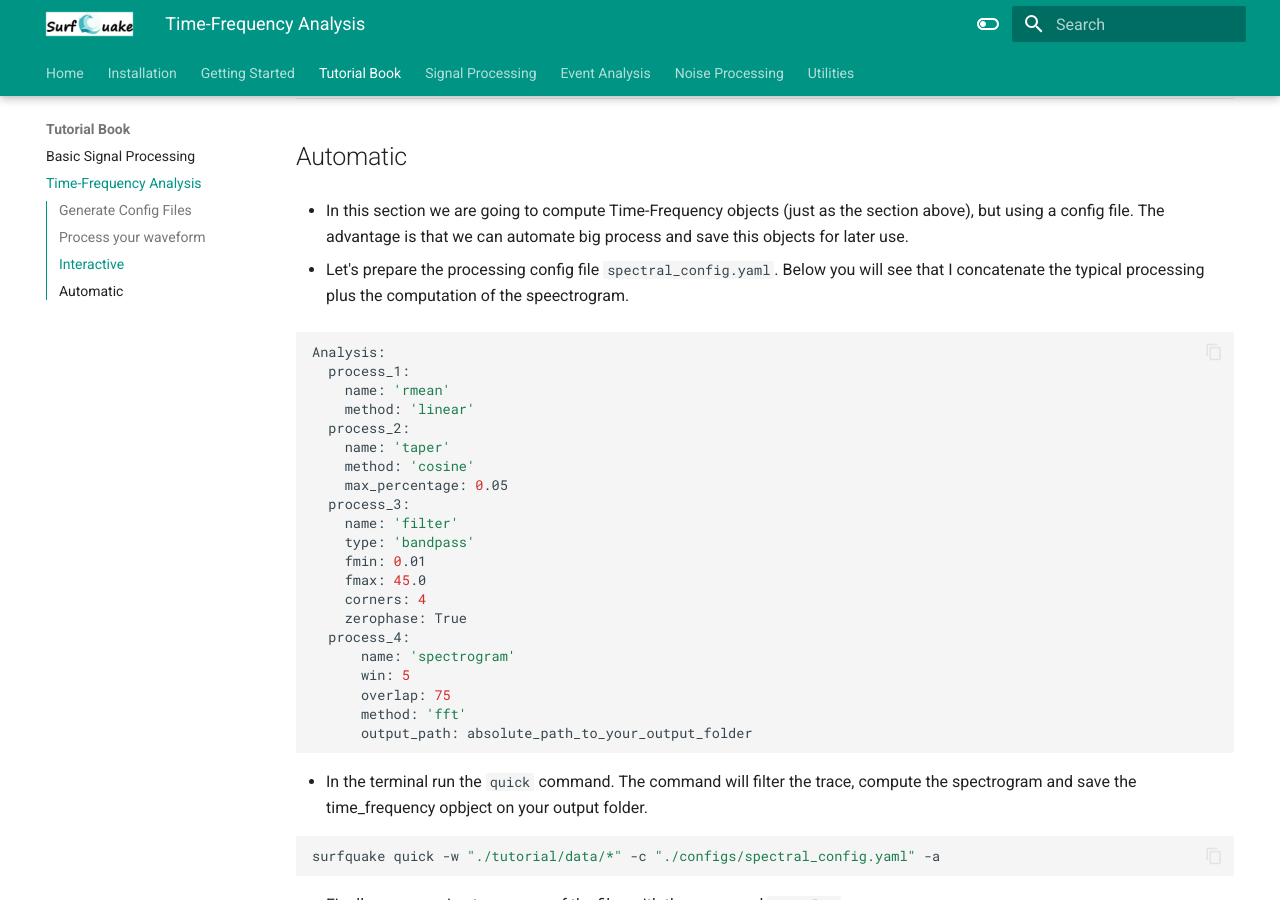
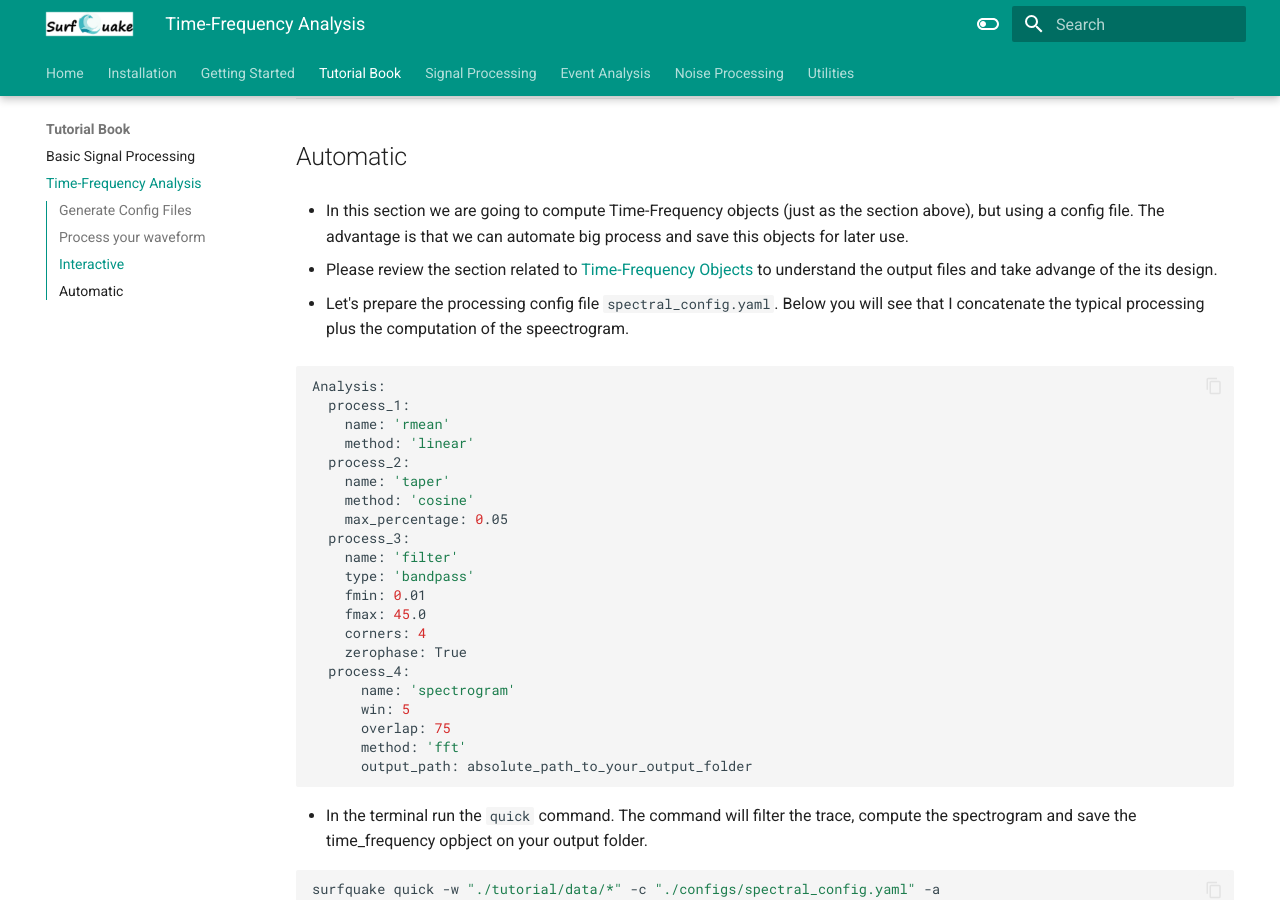
Before and after one commit to ProjectISP/surfquaketutorial.github.io, an MkDocs documentation site: the page built from docs/tutorials/tutorial2.md, in a window 1280 px wide and 900 px high, scrolled down 2213 px. Built offline with MkDocs 1.6.1 and Material for MkDocs 9.7.7, drawn with Linux system fonts in a browser that asks for light colours.

Commit message:
improved tutorial2

````diff
--- a/docs/tutorials/tutorial2.md
+++ b/docs/tutorials/tutorial2.md
@@ -83,6 +83,8 @@ p #back to picking mode
 
 - In this section we are going to compute Time-Frequency objects (just as the section above), but using a config file. The advantage is that we can automate big process and save this objects for later use.
 
+- Please review the section related to [Time-Frequency Objects](https://projectisp.github.io/surfquaketutorial.github.io/spectral_analysis_documentation/#understanding-and-accessing-spectral-result-objects-in-python){: target="_blank" rel="noopener noreferrer" } to understand the output files and take advange of the its design.
+
 - Let's prepare the processing config file `spectral_config.yaml`. Below you will see that I concatenate the typical processing plus the computation of the speectrogram.
 
 ```bash
````
